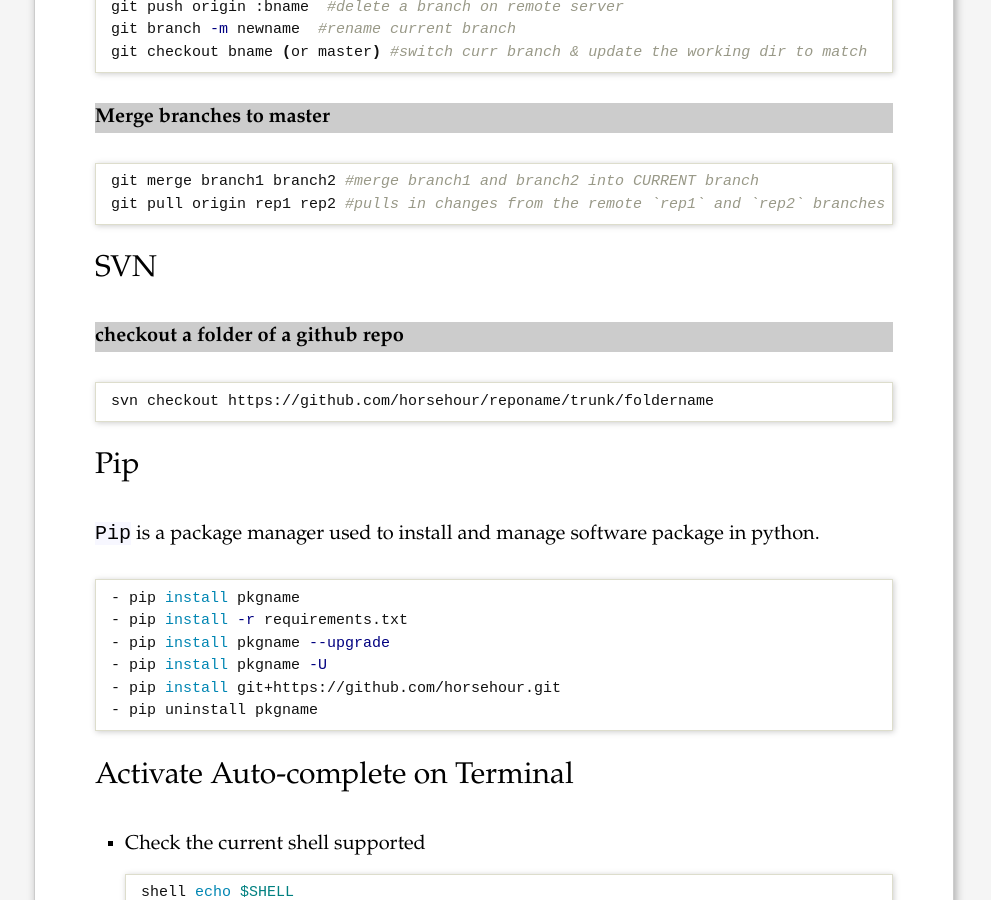
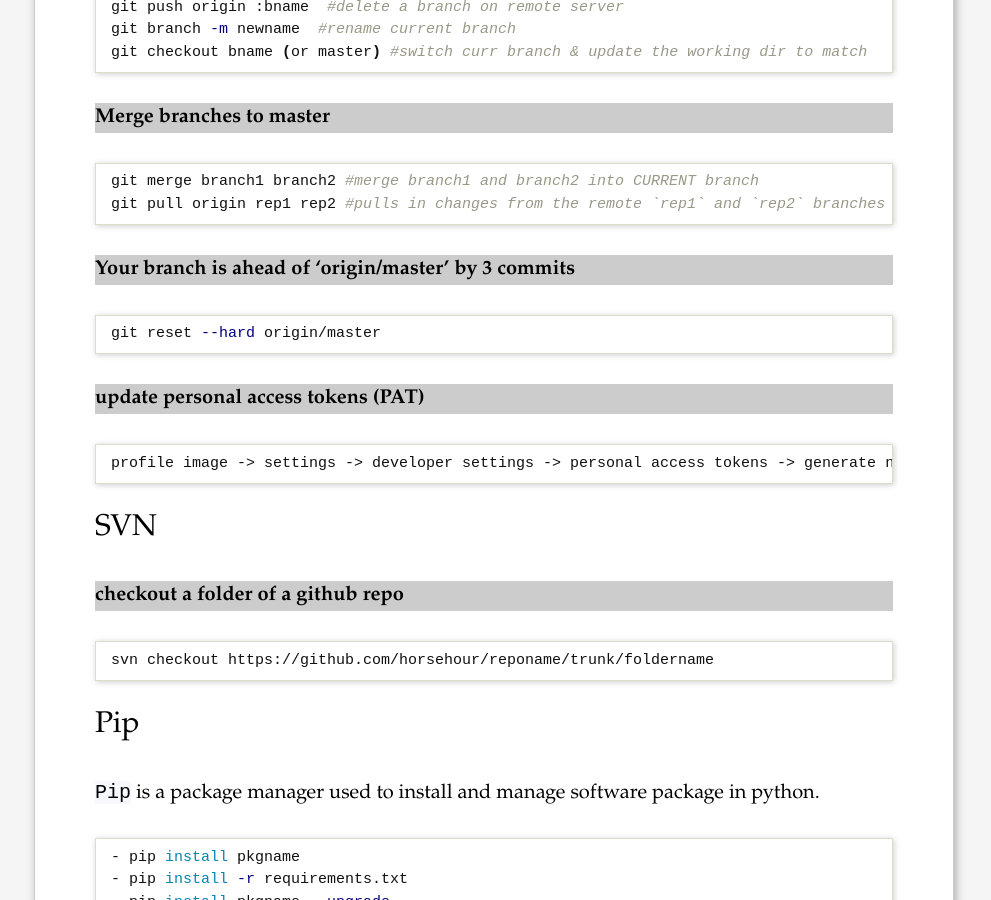
Before and after one commit to horsehour/horsehour.github.io, a Jekyll site: the page built from blog/_posts/2016-05-15-quick-cheat-sheets-develop.md, in a window 1280 px wide and 900 px high, scrolled down 4655 px. Shown: the whole window, without its empty margins (146-1137 px from the left). Built offline with Jekyll 4.4.1, drawn with Linux system fonts in a browser that asks for light colours; comment, search, counter and statistics services are not loaded.

Commit message:
add one more entry regarding how to handle the git status: Your branch is ahead of 'origin/master' by n commits

````diff
--- a/blog/_posts/2016-05-15-quick-cheat-sheets-develop.md
+++ b/blog/_posts/2016-05-15-quick-cheat-sheets-develop.md
@@ -191,6 +191,16 @@ git merge branch1 branch2 #merge branch1 and branch2 into CURRENT branch
 git pull origin rep1 rep2 #pulls in changes from the remote `rep1` and `rep2` branches
 ```
 
+## Your branch is ahead of 'origin/master' by 3 commits
+```bash
+git reset --hard origin/master
+```
+
+## update personal access tokens (PAT)
+```bash
+profile image -> settings -> developer settings -> personal access tokens -> generate new tokens
+```
+
 # SVN
 
 ## checkout a folder of a github repo
````
Also changed, not shown: 1 other file.
